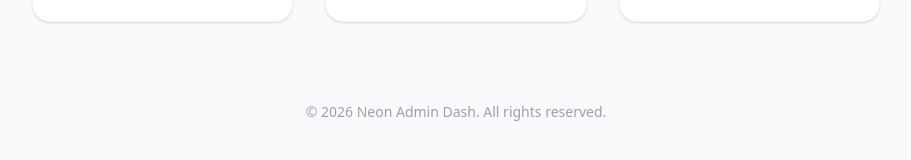
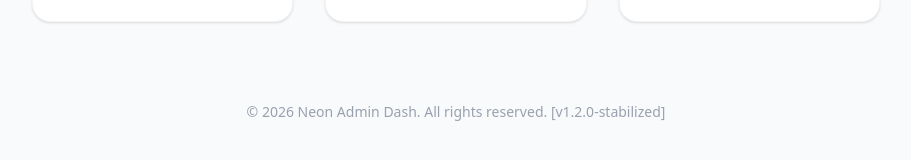
Before and after one commit to amruthav0607/rectdb, a Next.js app: page / in a window 1280 px wide. Shown: the part 618-778 px from the top of the page, without its empty margins (184-1095 px from the left). Built offline with nearby package versions, Linux system fonts and the light colour scheme; no server answers.

Commit message:
debug: add version marker to footer for deployment verification

```diff
--- a/src/app/page.tsx
+++ b/src/app/page.tsx
@@ -55,7 +55,7 @@ export default async function Home() {
       </main>
 
       <footer className="py-8 text-gray-400 text-sm">
-        © 2026 Neon Admin Dash. All rights reserved.
+        © 2026 Neon Admin Dash. All rights reserved. [v1.2.0-stabilized]
       </footer>
     </div>
   );
```
